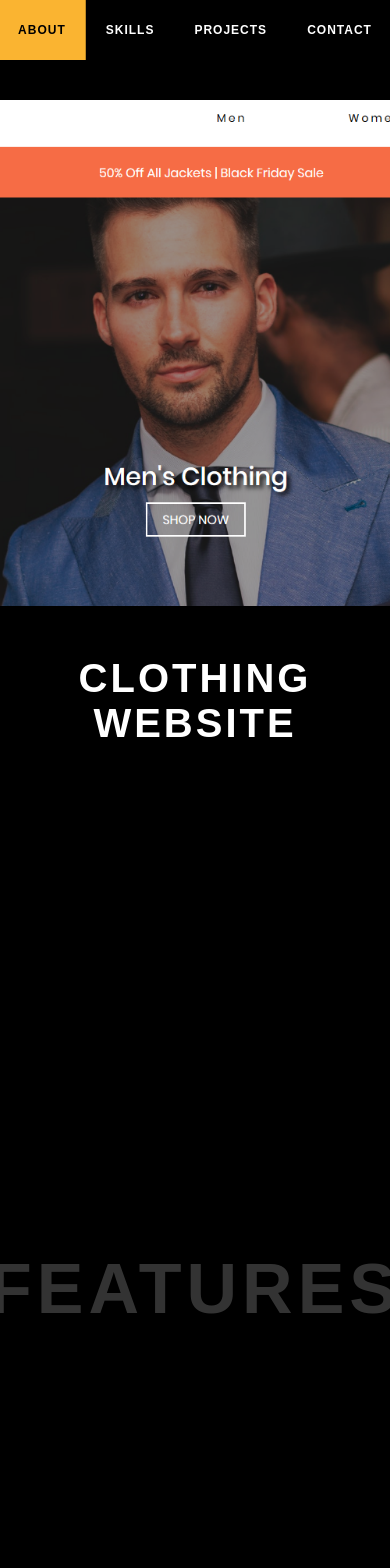
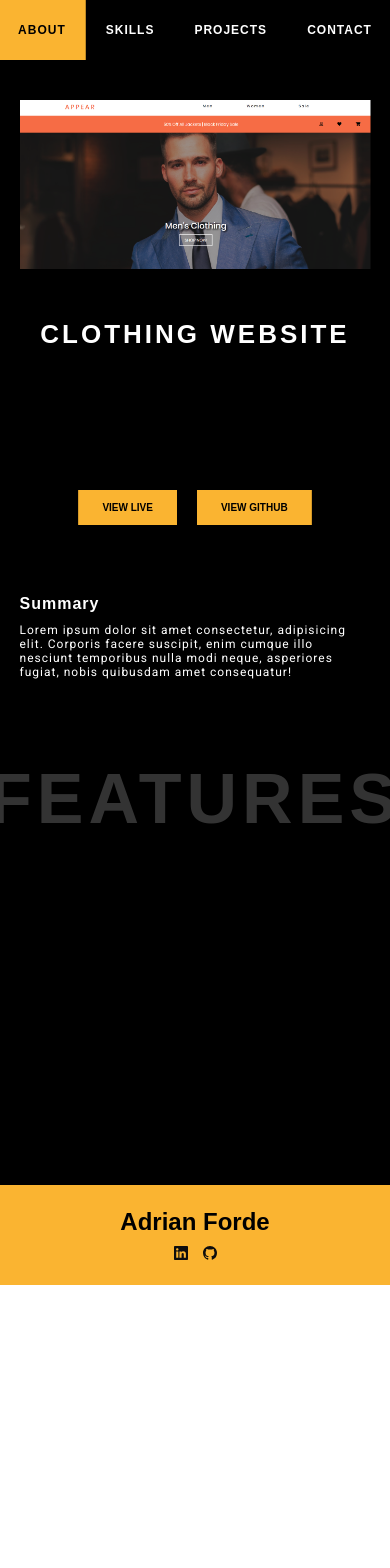
Before and after one commit to Adrian-Forde-1/Portfolio, a React (Create React App) app: page /project/clothing-website in a window 390 px wide. Shown: the top 1568 px of the page. After the commit the page ends 1285 px from the top, so only its background shows below. Built offline with nearby package versions, Linux system fonts and the light colour scheme.

Commit message:
Made the view projects component responsive and finished it's animations

```diff
--- a/src/Animations/ProjectAnimations.ts
+++ b/src/Animations/ProjectAnimations.ts
@@ -33,7 +33,7 @@
         );
         let projectName = project.querySelector(".project__content-name h5");
         let projectButton = project.querySelector(
-          ".project__content-view-project button"
+          ".project__content-view-project a"
         );
         let projectImg = project.querySelector(".project__img");
         let projectFavourite = project.querySelector(".project__favourite");
--- a/src/components/Navigation/Navbar.tsx
+++ b/src/components/Navigation/Navbar.tsx
@@ -1,7 +1,7 @@
 import { useEffect, useRef, FC } from "react";
 
 // React Router DOM
-import { withRouter } from "react-router-dom";
+import { withRouter, Link } from "react-router-dom";
 
 // Gsap
 import gsap from "gsap";
@@ -47,22 +47,22 @@
       <div className="navbar__container">
         <ul className="navbar__list">
           <li className="navbar__list-item" ref={addItemToRefs}>
-            <a href="#about">
+            <a href="/#about">
               <span>About</span>
             </a>
           </li>
           <li className="navbar__list-item" ref={addItemToRefs}>
-            <a href="#skills">
+            <a href="/#skills">
               <span>Skills</span>
             </a>
           </li>
           <li className="navbar__list-item" ref={addItemToRefs}>
-            <a href="#projects">
+            <a href="/#projects">
               <span>Projects</span>
             </a>
           </li>
           <li className="navbar__list-item" ref={addItemToRefs}>
-            <a href="#contact">
+            <a href="/#contact">
               <span>Contact</span>
             </a>
           </li>
--- a/src/components/Pages/Homepage/Header/Header.tsx
+++ b/src/components/Pages/Homepage/Header/Header.tsx
@@ -2,6 +2,10 @@
 
 // Gsap
 import gsap from "gsap";
+
+// SVG Components
+import LinkedInLogoSVG from "../../../SVG/LinkedInLogoSVG";
+import GithubLogoSVG from "../../../SVG/GithubLogoSVG";
 
 // Components
 import Navbar from "../../../Navigation/Navbar";
@@ -112,10 +116,21 @@
         "-=1.4"
       );
     }
+    tl.to(
+      ".header__links",
+      {
+        clipPath: "polygon(0% 0%, 100% 0%, 100% 100%, 0% 100%)",
+        duration: 0.8,
+        delay: 1,
+      },
+      "-=2.3"
+    );
+
     if (htmlElement) {
       tl.set(htmlElement, { overflow: "initial" });
     }
   }, []);
+
   return (
     <div className="header__wrapper">
       <Navbar />
@@ -137,6 +152,22 @@
         <div className="header__title">
           <span>Full Stack Developer</span>
         </div>
+        <div className="header__links">
+          <a
+            href="https://www.linkedin.com/in/adrian-forde-969475197/"
+            target="_blank"
+            rel="noreferrer"
+          >
+            <LinkedInLogoSVG />
+          </a>
+          <a
+            href="https://github.com/Adrian-Forde-1"
+            target="_blank"
+            rel="noreferrer"
+          >
+            <GithubLogoSVG />
+          </a>
+        </div>
         <div className="header__cta-container">
           <button className="header__cta">
             <a href="#projects">Projects</a>
--- a/src/components/Pages/Homepage/Homepage.tsx
+++ b/src/components/Pages/Homepage/Homepage.tsx
@@ -1,4 +1,4 @@
-import { useRef } from "react";
+import { useRef, useEffect } from "react";
 
 // Components
 import Skills from "./Skills/Skills";
@@ -10,6 +10,11 @@
 
 const Homepage = () => {
   const homepageRef = useRef<HTMLDivElement>(null);
+
+  useEffect(() => {
+    let htmlElement = document.querySelector("html");
+    if (htmlElement) htmlElement.style.scrollBehavior = "smooth";
+  }, []);
   return (
     <main className="wrapper wrapper--fd-col" id="homepage" ref={homepageRef}>
       <Header />
--- a/src/components/Pages/Project/ViewProject.tsx
+++ b/src/components/Pages/Project/ViewProject.tsx
@@ -28,6 +28,9 @@
   const [innerHeight, setInnerHeight] = useState<number | null>(null);
 
   useEffect(() => {
+    let htmlElement = document.querySelector("html");
+    if (htmlElement) htmlElement.style.scrollBehavior = "initial";
+    window.scrollTo(0, 0);
     if (props.match.params.project) {
       let proj: Project | null | undefined = projects.find(
         (project) => project.link === props.match.params.project
@@ -58,24 +61,22 @@
             trigger: viewProjectWrapper.current,
             start: "-1% top",
             end: `${innerHeight}px top`,
-            toggleActions: "play reverse play reverse",
+            toggleActions: "play pause resume resume",
           },
         });
 
         tl.to(mainImgRef.current, {
-          delay: 0.4,
           clipPath: "polygon(0 0, 100% 0, 100% 100%, 0% 100%)",
           ease: "power4.out",
-          duration: 1,
+          duration: 1.8,
         }).to(
           projectNameRef.current,
           {
-            delay: 0.4,
             clipPath: "polygon(0 0, 100% 0, 100% 100%, 0% 100%)",
             ease: "power4.out",
-            duration: 1,
+            duration: 1.8,
           },
-          "-=1.2"
+          "-=1.1"
         );
 
         tl.play(0);
@@ -91,7 +92,7 @@
           endTrigger: ".project-view__stack",
           start: "bottom center",
           end: `bottom top`,
-          toggleActions: "play reverse play reverse",
+          toggleActions: "play pause resume resume",
         },
       });
 
@@ -104,7 +105,7 @@
           trigger: ".project-view__links",
           start: "top 80%",
           end: `bottom top`,
-          toggleActions: "play reverse play reverse",
+          toggleActions: "play pause resume resume",
         },
       });
       gsap.to(".project-view__summary", {
@@ -115,9 +116,63 @@
           trigger: ".project-view__summary",
           start: "top 80%",
           end: `bottom top`,
-          toggleActions: "play reverse play reverse",
+          toggleActions: "play pause resume resume",
         },
       });
+
+      let projectFeatures = document.querySelectorAll(".project-view__feature");
+
+      if (projectFeatures.length > 0) {
+        projectFeatures.forEach((feature) => {
+          let featureImage = feature.querySelector(
+            ".project-view__feature-img"
+          );
+          let featureHeading = feature.querySelector(
+            ".project-view__feature-text h5"
+          );
+          let featureText = feature.querySelector(
+            ".project-view__feature-text p"
+          );
+
+          let tl1 = gsap.timeline({
+            scrollTrigger: {
+              trigger: feature,
+              endTrigger: feature,
+              start: "top center",
+              end: `bottom top`,
+              toggleActions: "play pause resume resume",
+            },
+          });
+
+          tl1
+            .to(featureImage, {
+              y: 0,
+              opacity: 1,
+              ease: "power4.inout",
+              duration: 1.8,
+            })
+            .to(
+              featureHeading,
+              {
+                y: 0,
+                opacity: 1,
+                ease: "power4.inout",
+                duration: 1.8,
+              },
+              "-=1.6"
+            )
+            .to(
+              featureText,
+              {
+                y: 0,
+                opacity: 1,
+                ease: "power4.inout",
+                duration: 1.8,
+              },
+              "-=1.7"
+            );
+        });
+      }
     }
   }, [project, innerHeight]);
 
--- a/src/styles/_projects.scss
+++ b/src/styles/_projects.scss
@@ -22,7 +22,6 @@
     align-items: center;
     background: #000;
     position: relative;
-    // border: 1px solid red;
   }
 
   &__projects {
@@ -152,10 +151,10 @@
         font-size: 1.4rem;
         background: transparent;
         color: #fff;
-        transition: color 300ms ease-in-out, border-color 300ms ease-in-out;
         cursor: pointer;
         position: absolute;
         overflow: hidden;
+        transition: color 300ms ease-in-out, border-color 300ms ease-in-out;
 
         &:hover {
           // background: white;
@@ -333,6 +332,7 @@
     width: 100%;
     // height: 500px;
     // border: 1px solid red;
+    height: fit-content;
     display: flex;
     justify-content: center;
     align-items: center;
@@ -343,7 +343,10 @@
     }
 
     &-img {
+      height: 100%;
       width: 60%;
+      transform: translateY(-40px);
+      opacity: 0;
 
       img {
         width: 100%;
@@ -369,6 +372,8 @@
         text-transform: uppercase;
         margin-bottom: 10px;
         letter-spacing: 4px;
+        opacity: 0;
+        transform: translateY(-40px);
       }
 
       p {
@@ -376,6 +381,8 @@
         font-family: "Roboto", sans-serif;
         font-weight: lighter;
         letter-spacing: 1px;
+        opacity: 0;
+        transform: translateY(-40px);
         color: $main-contrast;
       }
     }
@@ -396,6 +403,55 @@
   }
 }
 @media screen and (max-width: 992px) {
+  .project-view {
+    &__main-img {
+      height: 50vh;
+    }
+
+    &__name {
+      font-size: 3.6rem;
+    }
+
+    &__stack {
+      width: 60%;
+    }
+
+    &__summary {
+      width: 60%;
+    }
+
+    &__features-container {
+      padding: 0% 0%;
+    }
+
+    &__feature {
+      width: 65%;
+      flex-direction: column;
+      align-items: center;
+      justify-content: flex-start;
+      height: auto;
+      padding-bottom: 10px;
+
+      &:nth-of-type(even) {
+        flex-direction: column;
+      }
+
+      &-img {
+        width: 100%;
+        height: fit-content;
+      }
+
+      &-text {
+        width: 100%;
+        height: auto;
+        margin-top: 20px;
+      }
+
+      &-ending-statement {
+        width: 60%;
+      }
+    }
+  }
   .projects {
     &__projects {
       gap: 200px;
@@ -445,6 +501,57 @@
 }
 
 @media screen and (max-width: 762px) {
+  .project-view {
+    &__main-img {
+      height: 40vh;
+    }
+
+    &__name {
+      font-size: 3rem;
+    }
+
+    &__stack {
+      width: 80%;
+      margin-top: 80px;
+
+      img {
+        width: 50px;
+        height: 50px;
+      }
+    }
+
+    &__summary {
+      width: 80%;
+
+      p {
+        font-size: 1.2rem;
+      }
+    }
+
+    &__feature {
+      width: 80%;
+
+      &-text {
+        margin-top: 15px;
+
+        h5 {
+          font-size: 2.4rem;
+        }
+
+        p {
+          font-size: 1.2rem;
+        }
+      }
+
+      &-ending-statement {
+        width: 80%;
+
+        p {
+          font-size: 1.2rem;
+        }
+      }
+    }
+  }
   .projects {
     &__heading {
       right: -100% !important;
@@ -481,6 +588,60 @@
 }
 
 @media screen and (max-width: 600px) {
+  .project-view {
+    &__main-img {
+      height: auto;
+      width: 90%;
+
+      img {
+        height: auto;
+        width: 100%;
+      }
+    }
+
+    &__name {
+      font-size: 2.6rem;
+    }
+
+    &__stack {
+      width: 90%;
+      margin-top: 70px;
+
+      img {
+        width: 40px;
+        height: 40px;
+      }
+    }
+
+    &__summary {
+      width: 90%;
+    }
+
+    &__feature {
+      width: 90%;
+
+      &-text {
+        margin-top: 15px;
+
+        h5 {
+          font-size: 2rem;
+        }
+
+        p {
+          font-size: 1.2rem;
+        }
+      }
+
+      &-ending-statement {
+        width: 90%;
+
+        p {
+          font-size: 1rem;
+        }
+      }
+    }
+  }
+
   .projects {
     &__heading {
       font-size: 16rem;
--- a/src/styles/styles.css
+++ b/src/styles/styles.css
@@ -420,11 +420,11 @@
   font-size: 1.4rem;
   background: transparent;
   color: #fff;
+  cursor: pointer;
+  position: absolute;
+  overflow: hidden;
   -webkit-transition: color 300ms ease-in-out, border-color 300ms ease-in-out;
   transition: color 300ms ease-in-out, border-color 300ms ease-in-out;
-  cursor: pointer;
-  position: absolute;
-  overflow: hidden;
 }
 
 .project__content-view-project a:hover {
@@ -647,6 +647,9 @@
 
 .project-view__feature {
   width: 100%;
+  height: -webkit-fit-content;
+  height: -moz-fit-content;
+  height: fit-content;
   display: -webkit-box;
   display: -ms-flexbox;
   display: flex;
@@ -667,7 +670,11 @@
 }
 
 .project-view__feature-img {
+  height: 100%;
   width: 60%;
+  -webkit-transform: translateY(-40px);
+          transform: translateY(-40px);
+  opacity: 0;
 }
 
 .project-view__feature-img img {
@@ -704,6 +711,9 @@
   text-transform: uppercase;
   margin-bottom: 10px;
   letter-spacing: 4px;
+  opacity: 0;
+  -webkit-transform: translateY(-40px);
+          transform: translateY(-40px);
 }
 
 .project-view__feature-text p {
@@ -711,6 +721,9 @@
   font-family: "Roboto", sans-serif;
   font-weight: lighter;
   letter-spacing: 1px;
+  opacity: 0;
+  -webkit-transform: translateY(-40px);
+          transform: translateY(-40px);
   color: #fff;
 }
 
@@ -729,6 +742,56 @@
 }
 
 @media screen and (max-width: 992px) {
+  .project-view__main-img {
+    height: 50vh;
+  }
+  .project-view__name {
+    font-size: 3.6rem;
+  }
+  .project-view__stack {
+    width: 60%;
+  }
+  .project-view__summary {
+    width: 60%;
+  }
+  .project-view__features-container {
+    padding: 0% 0%;
+  }
+  .project-view__feature {
+    width: 65%;
+    -webkit-box-orient: vertical;
+    -webkit-box-direction: normal;
+        -ms-flex-direction: column;
+            flex-direction: column;
+    -webkit-box-align: center;
+        -ms-flex-align: center;
+            align-items: center;
+    -webkit-box-pack: start;
+        -ms-flex-pack: start;
+            justify-content: flex-start;
+    height: auto;
+    padding-bottom: 10px;
+  }
+  .project-view__feature:nth-of-type(even) {
+    -webkit-box-orient: vertical;
+    -webkit-box-direction: normal;
+        -ms-flex-direction: column;
+            flex-direction: column;
+  }
+  .project-view__feature-img {
+    width: 100%;
+    height: -webkit-fit-content;
+    height: -moz-fit-content;
+    height: fit-content;
+  }
+  .project-view__feature-text {
+    width: 100%;
+    height: auto;
+    margin-top: 20px;
+  }
+  .project-view__feature-ending-statement {
+    width: 60%;
+  }
   .projects__projects {
     gap: 200px;
   }
@@ -769,6 +832,44 @@
 }
 
 @media screen and (max-width: 762px) {
+  .project-view__main-img {
+    height: 40vh;
+  }
+  .project-view__name {
+    font-size: 3rem;
+  }
+  .project-view__stack {
+    width: 80%;
+    margin-top: 80px;
+  }
+  .project-view__stack img {
+    width: 50px;
+    height: 50px;
+  }
+  .project-view__summary {
+    width: 80%;
+  }
+  .project-view__summary p {
+    font-size: 1.2rem;
+  }
+  .project-view__feature {
+    width: 80%;
+  }
+  .project-view__feature-text {
+    margin-top: 15px;
+  }
+  .project-view__feature-text h5 {
+    font-size: 2.4rem;
+  }
+  .project-view__feature-text p {
+    font-size: 1.2rem;
+  }
+  .project-view__feature-ending-statement {
+    width: 80%;
+  }
+  .project-view__feature-ending-statement p {
+    font-size: 1.2rem;
+  }
   .projects__heading {
     right: -100% !important;
     font-size: 18rem;
@@ -801,6 +902,46 @@
 }
 
 @media screen and (max-width: 600px) {
+  .project-view__main-img {
+    height: auto;
+    width: 90%;
+  }
+  .project-view__main-img img {
+    height: auto;
+    width: 100%;
+  }
+  .project-view__name {
+    font-size: 2.6rem;
+  }
+  .project-view__stack {
+    width: 90%;
+    margin-top: 70px;
+  }
+  .project-view__stack img {
+    width: 40px;
+    height: 40px;
+  }
+  .project-view__summary {
+    width: 90%;
+  }
+  .project-view__feature {
+    width: 90%;
+  }
+  .project-view__feature-text {
+    margin-top: 15px;
+  }
+  .project-view__feature-text h5 {
+    font-size: 2rem;
+  }
+  .project-view__feature-text p {
+    font-size: 1.2rem;
+  }
+  .project-view__feature-ending-statement {
+    width: 90%;
+  }
+  .project-view__feature-ending-statement p {
+    font-size: 1rem;
+  }
   .projects__heading {
     font-size: 16rem;
   }
@@ -1011,6 +1152,38 @@
           transform: scaleY(0);
   -webkit-transform-origin: bottom;
           transform-origin: bottom;
+}
+
+.header__links {
+  display: -webkit-box;
+  display: -ms-flexbox;
+  display: flex;
+  -webkit-box-pack: start;
+      -ms-flex-pack: start;
+          justify-content: flex-start;
+  -webkit-box-align: center;
+      -ms-flex-align: center;
+          align-items: center;
+  gap: 20px;
+  margin-top: 20px;
+  -webkit-clip-path: polygon(0 100%, 100% 100%, 100% 100%, 0 100%);
+          clip-path: polygon(0 100%, 100% 100%, 100% 100%, 0 100%);
+}
+
+.header__links a {
+  text-decoration: none;
+}
+
+.header__links a svg {
+  font-size: 2.4rem;
+  color: #fff;
+  opacity: 0.2;
+  cursor: pointer;
+}
+
+.header__links a svg:hover {
+  opacity: 1;
+  color: #fab431;
 }
 
 .header__name {
```
Also changed, not shown: src/styles/_header.scss (+25 -0 lines), 1 other file (tests, documents, lock files or other folders).
